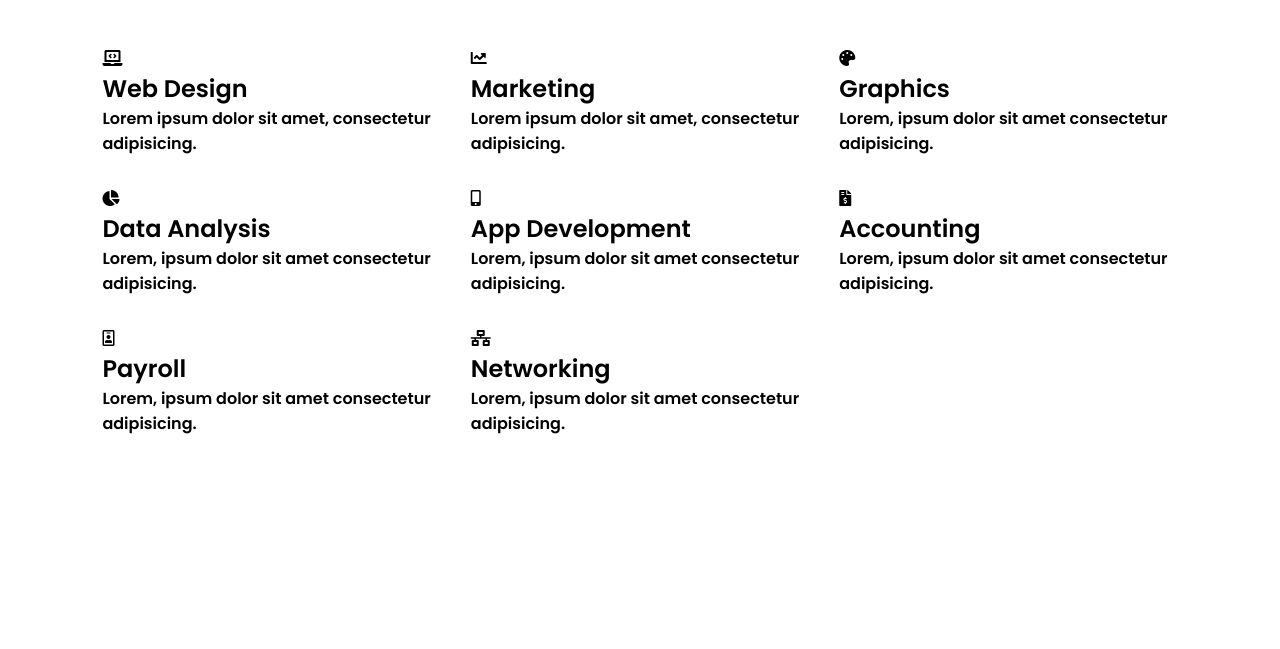
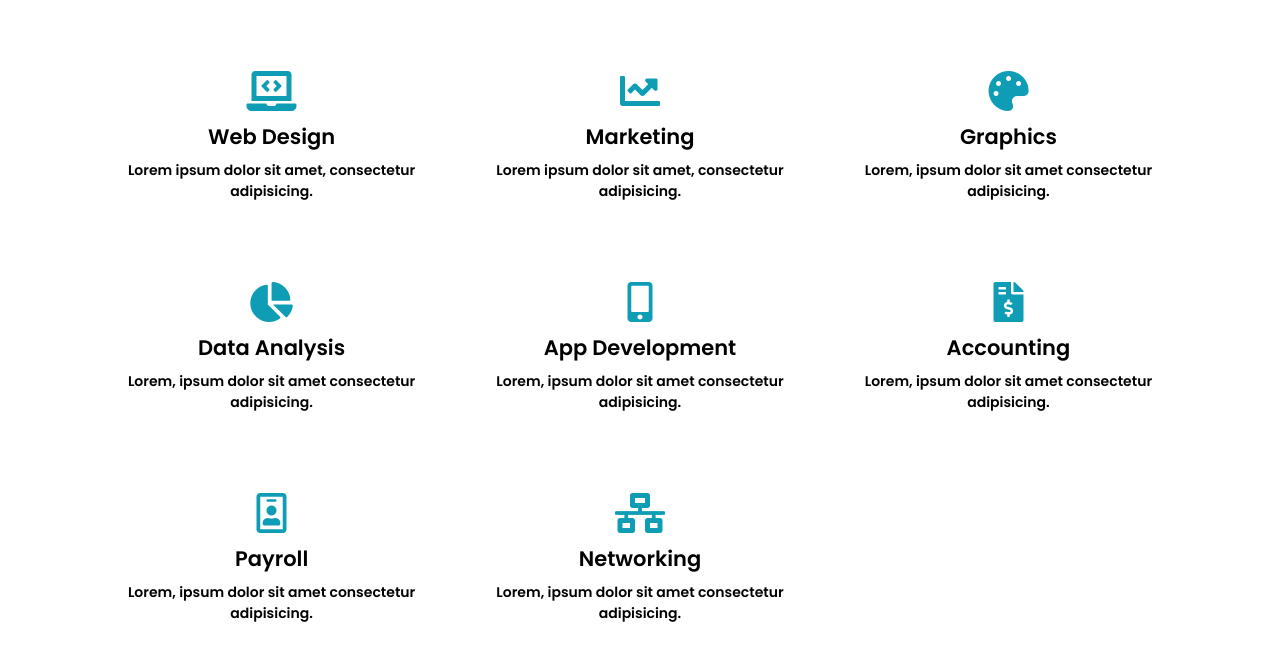
Before and after one commit to DanielCanaviriMenaWebDeveloper/Services-Section-Using-HTML-and-CSS, a plain HTML site: page index.html in a window 1280 px wide. Shown: the part 170-819 px from the top of the page. Drawn offline with Linux system fonts and the light colour scheme.

Commit message:
Sitio Web Finalizado

```diff
--- a/css/style.css
+++ b/css/style.css
@@ -1,5 +1,7 @@
 @import url('https://fonts.googleapis.com/css2?family=Poppins:wght@600&display=swap');
-
+:root {
+    --color-primary: rgb(15, 157, 182);
+}
 * {
     margin: 0;
     padding: 0;
@@ -23,7 +25,7 @@
 
 .container h1::after {
     content: "";
-    background: #303ef7;
+    background: var(--color-primary);
     width: 100px;
     height: 5px;
     position: absolute;
@@ -37,3 +39,35 @@
     grid-template-columns: repeat(auto-fit, minmax(250px, 1fr));
     grid-gap: 30px;
 }
+
+.service {
+    text-align: center;
+    padding: 25px 10px;
+    border-radius: 5px;
+    background: transparent;
+    font-size: 14px;
+    cursor: pointer;
+
+    transition: transform 0.5s, background 0.5s;
+}
+
+.service i {
+    font-size: 40px;
+    margin-bottom: 10px;
+    color: var(--color-primary);
+}
+
+.service h2 {
+    font-weight: bold;
+    margin-bottom: 8px;
+}
+
+.service:hover {
+    background: var(--color-primary);
+    color: #fff;
+    transform: scale(1.05);
+}
+
+.service:hover i {
+    color: #fff;
+}
```
Also changed, not shown: images/imagen.jpg (added), 1 other file.
